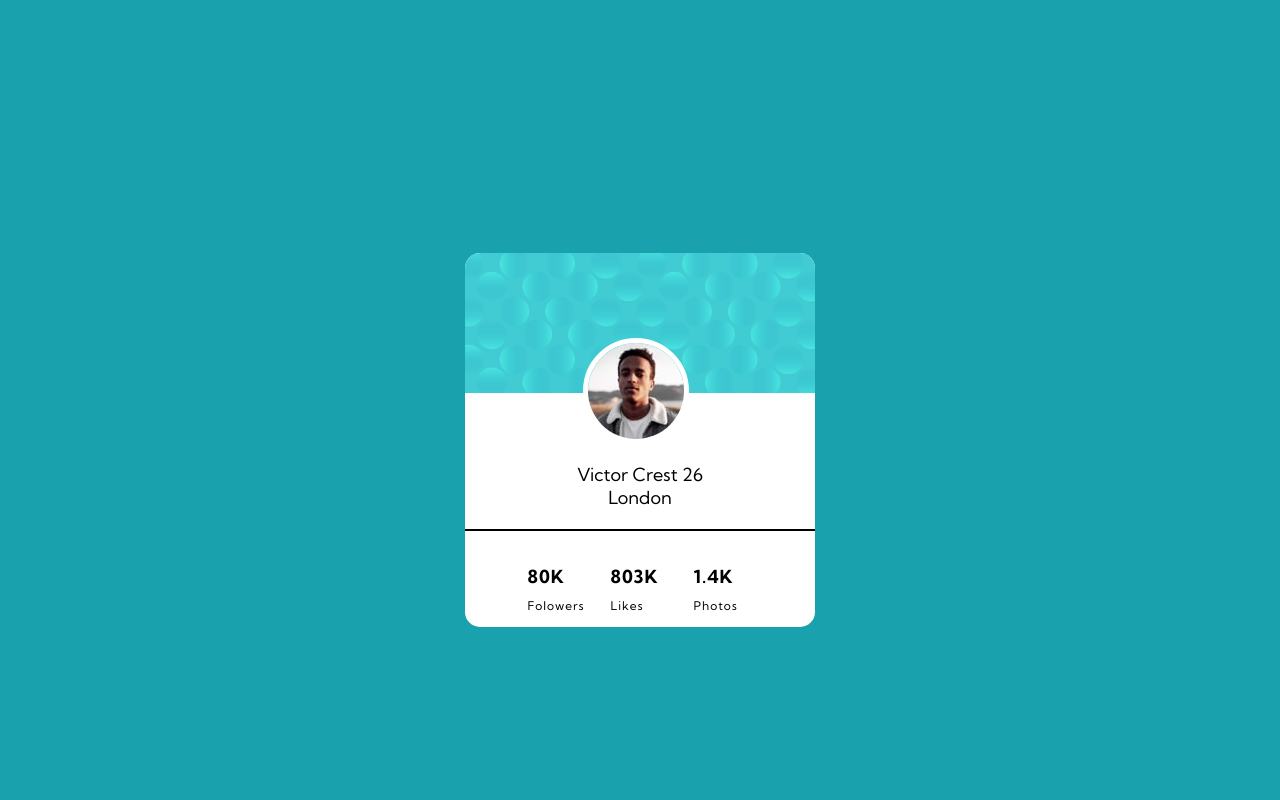
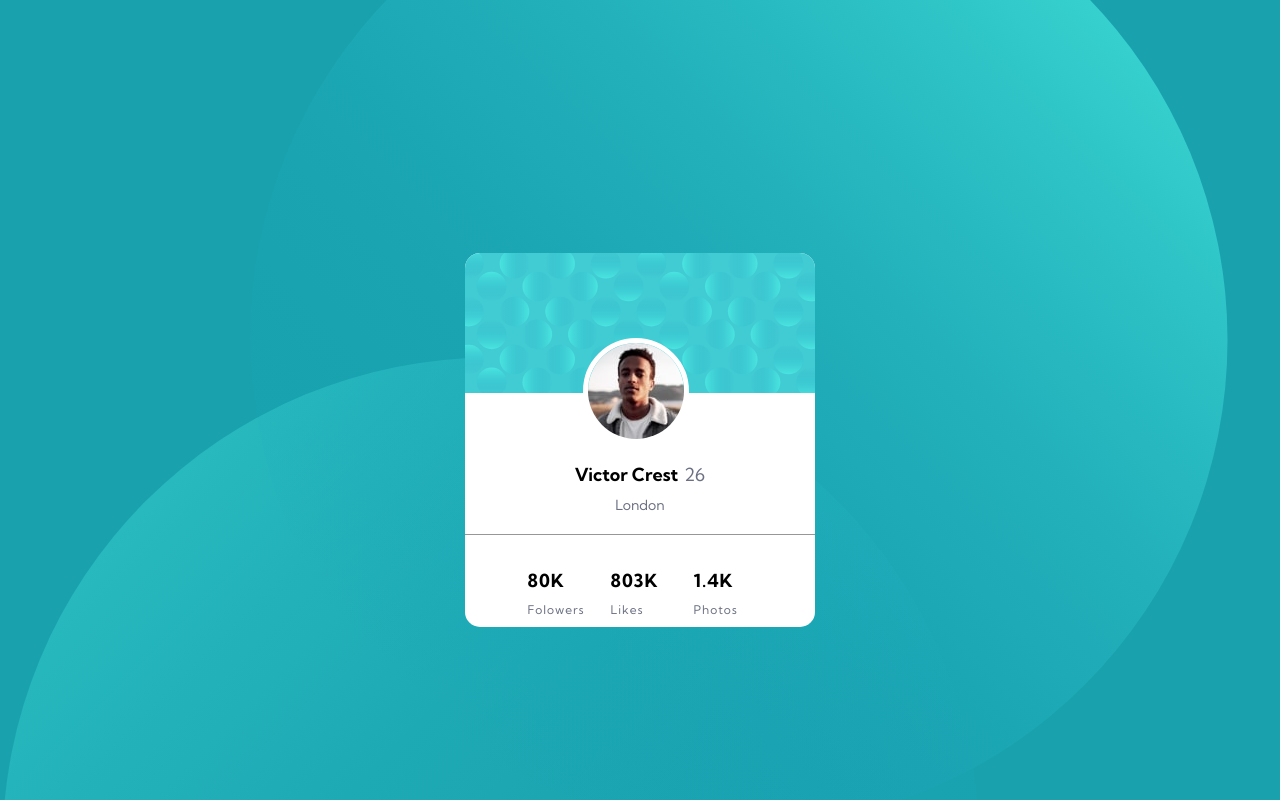
Before and after one commit to astragenius/ProfileCardChallenge, a plain HTML site: page index.html in a window 1280 px wide. Drawn offline with Linux system fonts and the light colour scheme.

Commit message:
added background images and positioned

```diff
--- a/css/style.css
+++ b/css/style.css
@@ -1,9 +1,19 @@
 html {
 
+    position: relative;
     font-size: 18px;
     font-family: 'Kumbh Sans', sans-serif;
     font-weight: 400, 700;
     background-color: hsl(185, 75%, 39%);
+    background-image:
+        url(/images/bg-pattern-top.svg),
+        url(/images/bg-pattern-bottom.svg);
+
+    background-position: top -150px left 250px, bottom -700px right 300px;
+
+
+    background-repeat: no-repeat;
+
 }
 
 
@@ -14,10 +24,7 @@ html {
 
 }
 
-b {
 
-    display: inline;
-}
 
 span {
 
@@ -86,7 +93,7 @@ img {
     width: auto;
     height: 90px;
 
-    border-top: 2px solid black;
+    border-top: 1px solid #979797;
 }
 
 
@@ -126,6 +133,7 @@ img {
 .social {
 
     font-size: 12px;
+    color: #6B7082;
 }
 
 .number {
@@ -135,7 +143,29 @@ img {
 }
 
 
+#victor {
 
+    font-weight: 700;
+    display: inline-block;
+
+}
+
+#age {
+
+    display: inline-block;
+    padding-left: 6px;
+
+}
+
+#city {
+
+    padding-top: 10px;
+    font-size: 14px;
+}
+.cityage {
+
+    color: #6B7082;
+}
 
 
 .attribution { font-size: 11px; text-align: center; }
--- a/index.html
+++ b/index.html
@@ -29,8 +29,8 @@
 
 
                     <div class="namearea">
-                      <span><p>Victor Crest 26</p></span>
-                      <span><p>London</p></span>
+                      <span><p id="victor">Victor Crest</p><span id="age" class="cityage">26</span></span>
+                      <span id="city" class="cityage"><p>London</p></span>
                     </div>
 
 
```
